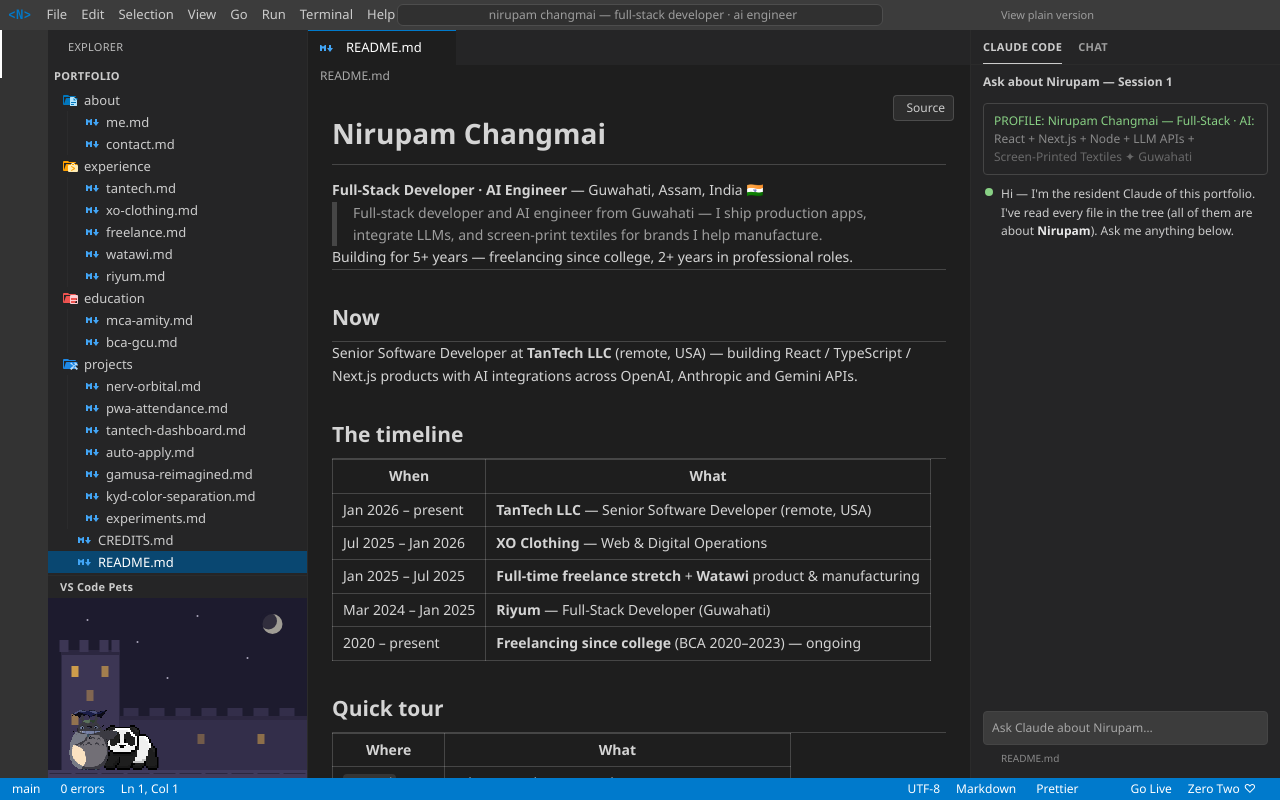
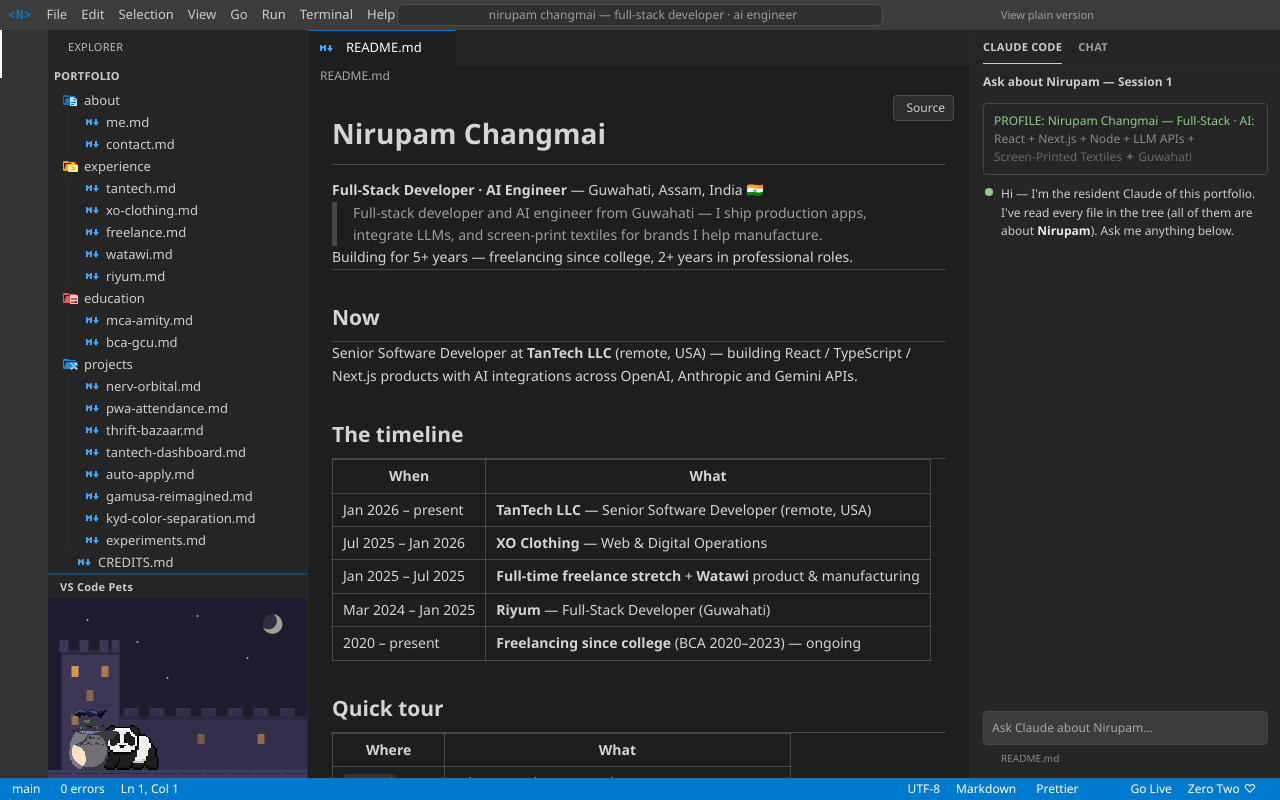
Before and after one commit to nirupamc/pf, a React (Vite) app: page /readme in a window 1280 px wide. Built offline with nearby package versions, Linux system fonts and the light colour scheme; some icons are missing.

Commit message:
Added ThriftBazaar project page

```diff
--- a/src/components/claude/script.ts
+++ b/src/components/claude/script.ts
@@ -51,8 +51,9 @@
       'Yes — he designs, **color-separates and screen-prints textiles**, and ' +
       'manages manufacturing for the **Watawi** apparel brand. He reimagined the ' +
       'traditional Assamese **gamusa** with modern graphics. Pipeline: Figma → ' +
-      'Photoshop → silk screen. See `projects/gamusa-reimagined.md` and the ' +
-      'interactive plate viewer in `projects/kyd-color-separation.md`.',
+      'Photoshop → silk screen. See `projects/gamusa-reimagined.md` — and ' +
+      '`projects/thrift-bazaar.md`, where the printing side and the dev side ' +
+      'meet in one marketplace.',
   },
   {
     id: 'views',
--- a/src/content/files.ts
+++ b/src/content/files.ts
@@ -77,6 +77,9 @@
 - **Physical products** — I design, color-separate and screen-print textiles,
   and manage manufacturing for the Watawi apparel brand. Design file to
   shipped garment.
+- **Where the two meet** — [ThriftBazaar](/projects/thrift-bazaar), a
+  multi-vendor thrift marketplace: commerce software built by someone who
+  also ships the physical product.
 
 ## Why the mix works
 
@@ -339,6 +342,47 @@
 \`PWA\` · \`Service Workers\` · \`QR\` · \`Geolocation\` · \`React\`
 
 [Source — github.com/nirupamc/pwa-attendance](https://github.com/nirupamc/pwa-attendance)
+`
+
+const thriftBazaarMd = `# ThriftBazaar
+
+> Indian thrift culture runs on Instagram DMs and UPI screenshots.
+> **ThriftBazaar turns that chaos into a real marketplace.** A passion project.
+
+## What it is
+
+A multi-vendor thrift marketplace:
+
+- **MySpace-style storefronts** — vendors customize banners, stickers,
+  marquee text and fonts. Every store looks like its owner.
+- **Rich discovery** — buyers filter by rarity, era, fabric and city.
+- **Multi-vendor cart** with **Razorpay** checkout and order tracking,
+  split into per-vendor sub-orders.
+
+## Tech highlights
+
+- **Socket.io drop alerts** — store followers get real-time pings when a
+  vendor lists new pieces.
+- **Vendor dashboards** — revenue, sales, followers.
+- **Admin panel** — vendor approval and payout management.
+
+Built with **TypeScript + Node.js**.
+
+## Why it exists
+
+I print and manufacture garments, and I build software. This is the project
+where both sides meet: the commerce infrastructure Indian thrift sellers
+actually need.
+
+## Links
+
+[Live demo](https://thrift-store-ncng.vercel.app) ·
+[Source — github.com/nirupamc/Thrift-store](https://github.com/nirupamc/Thrift-store) ·
+[API docs](https://thrift-store-9h66.onrender.com/api/v1/docs)
+
+\`\`\`gallery
+thrift-bazaar
+\`\`\`
 `
 
 const tantechDashboardMd = `# TanTech Dashboard
@@ -658,6 +702,15 @@
     content: pwaAttendanceMd,
   },
   {
+    id: 'projects/thrift-bazaar',
+    name: 'thrift-bazaar.md',
+    path: 'projects/thrift-bazaar.md',
+    language: 'markdown',
+    icon: 'md',
+    viewer: 'markdown',
+    content: thriftBazaarMd,
+  },
+  {
     id: 'projects/tantech-dashboard',
     name: 'tantech-dashboard.md',
     path: 'projects/tantech-dashboard.md',
@@ -769,6 +822,7 @@
     children: [
       { kind: 'file', fileId: 'projects/nerv-orbital' },
       { kind: 'file', fileId: 'projects/pwa-attendance' },
+      { kind: 'file', fileId: 'projects/thrift-bazaar' },
       { kind: 'file', fileId: 'projects/tantech-dashboard' },
       { kind: 'file', fileId: 'projects/auto-apply' },
       { kind: 'file', fileId: 'projects/gamusa-reimagined' },
```
Also changed, not shown: public/images/thrift-bazaar/placeholder.png (added).
